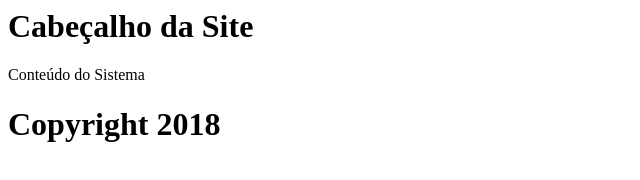
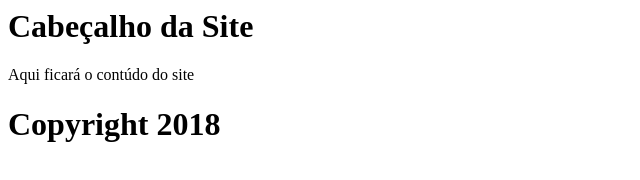
Before and after one commit to ErivaldoOliveiraSobral/curso-git, a plain HTML site: page pag.html in a window 1280 px wide. Shown: the full height of the page, 0-640 px from the left. Drawn offline with Linux system fonts and the light colour scheme.

Commit message:
Conteúdo

```diff
--- a/pag.html
+++ b/pag.html
@@ -7,7 +7,7 @@
     <h1>Cabeçalho da Site</h1>
 
     <div>
-      Conteúdo do Sistema
+      Aqui ficará o contúdo do site
     </div>
 
     <h1>Copyright 2018</h1>
```
